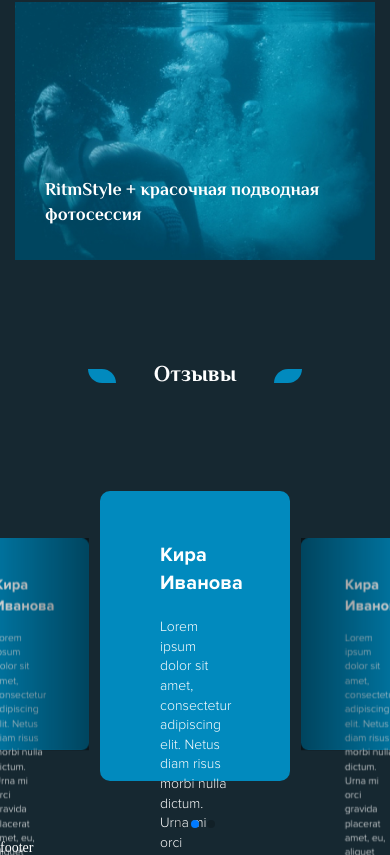
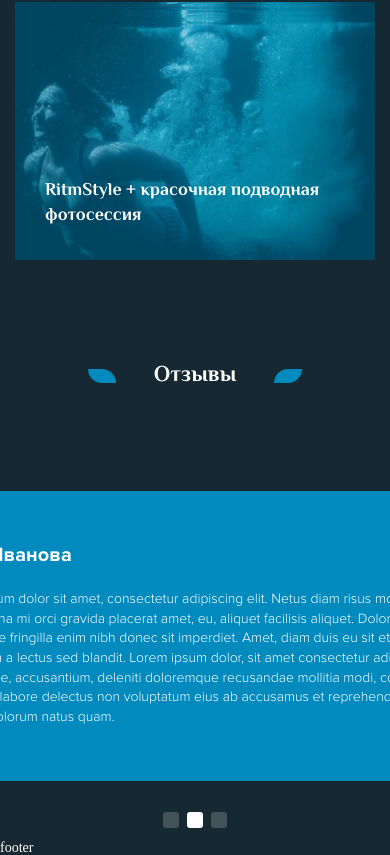
Before and after one commit to yaroslavskiba/ritmstyle, a plain HTML site: page index.html in a window 390 px wide. Shown: the part 1979-2834 px from the top of the page. Drawn offline with nearby package versions, Linux system fonts and the light colour scheme; a script that the page names is missing.

Commit message:
edit slider

```diff
--- a/css/style.css
+++ b/css/style.css
@@ -514,9 +514,9 @@ body._lock {
 	font-size: 14px;
 	line-height: 140%;
 }
-@media(max-width: 480px) {
-	.swiper-container {
-		width: 100%;
-		padding-bottom: 60px;
-	}
+.swiper-container .swiper-pagination-bullet {
+	width: 16px;
+	height: 16px;
+	background: #FFFFFF;
+	border-radius: 3px;
 }
--- a/js/script.js
+++ b/js/script.js
@@ -44,12 +44,13 @@ var swiper = new Swiper(".swiper-container", {
 	slidesPerView: "auto",
 	coverflowEffect: {
 	  rotate: 0,
-	  stretch: 0,
+	  stretch: -80,
 	  depth: 350,
 	  modifier: 1,
 	  slideShadows: true
 	},
 	pagination: {
-	  el: ".swiper-pagination"
+		el: ".swiper-pagination",
+		clickable: true
 	}
  });
```
